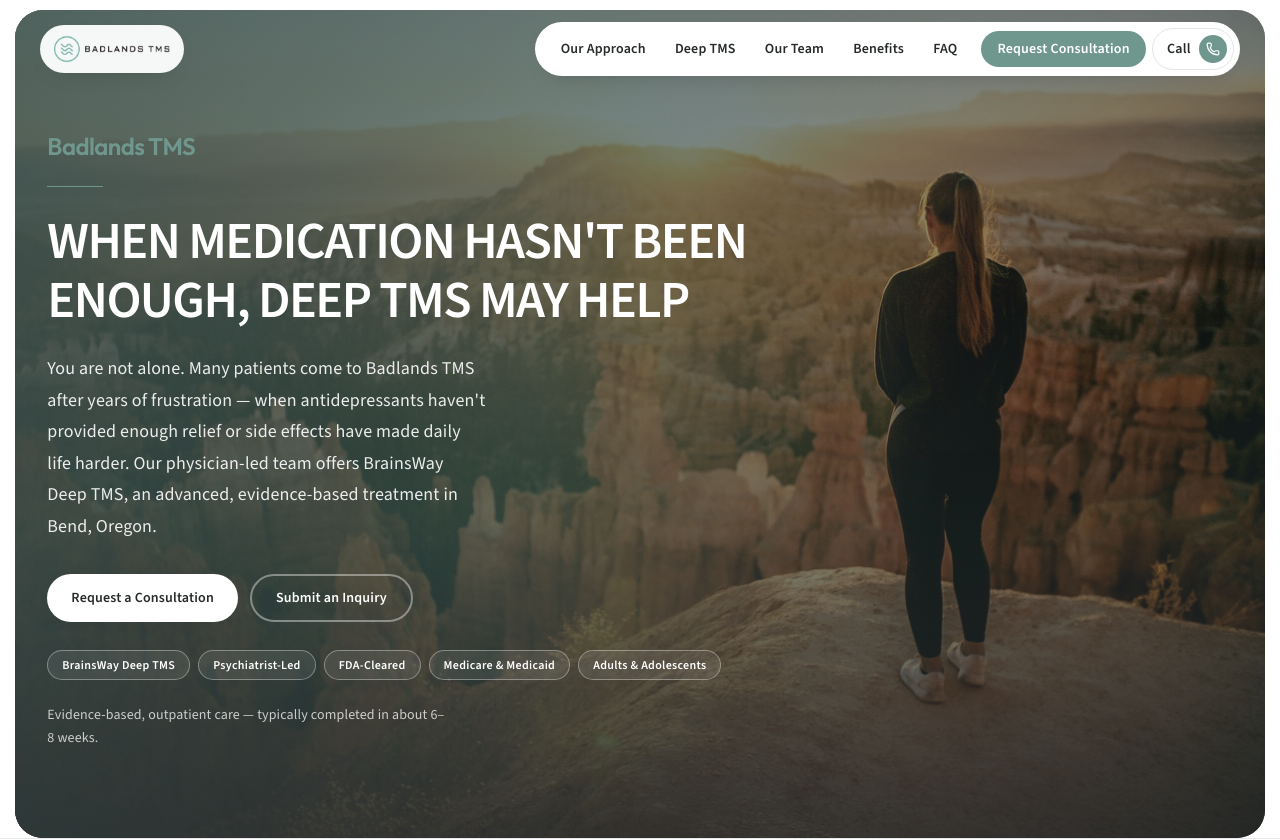
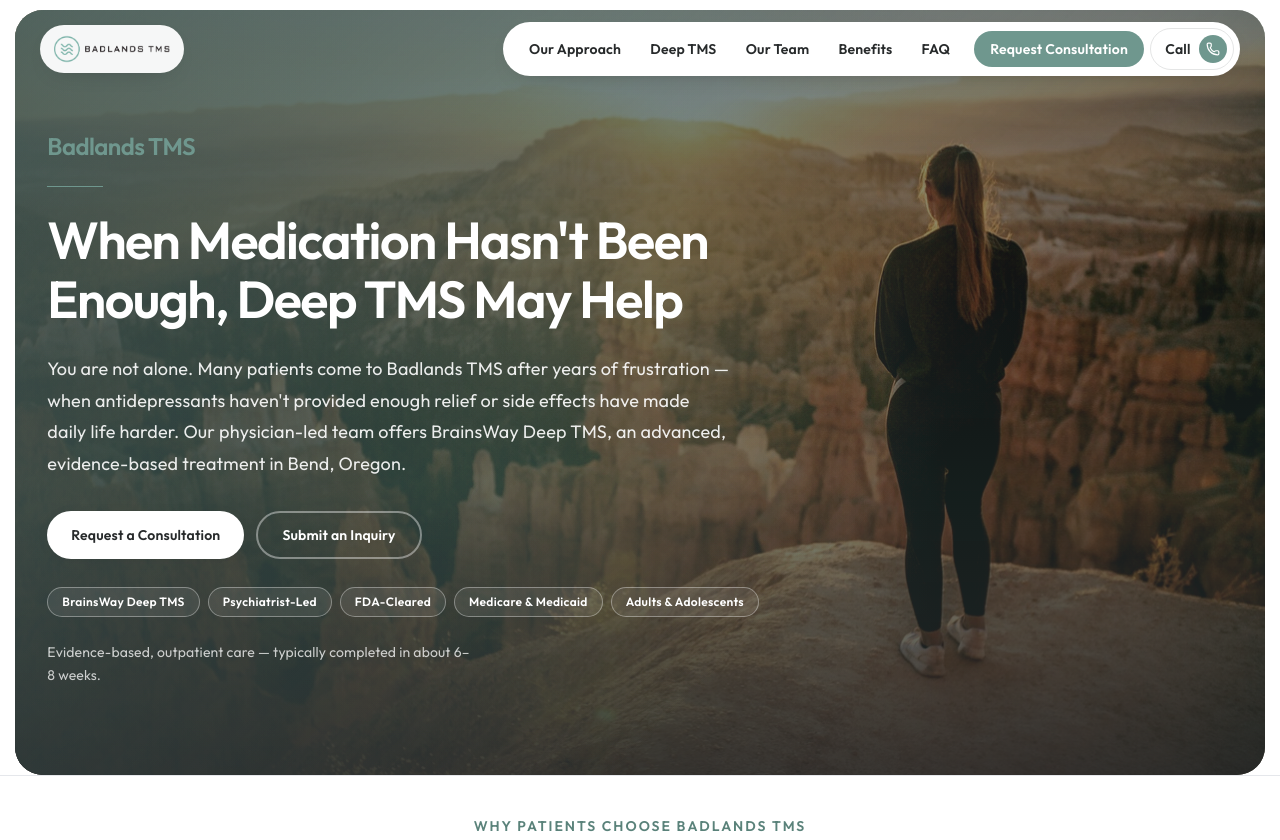
Before and after one commit to farahzahirdev/badlands-tms, a Next.js app: page / in a window 1280 px wide. Shown: the top 840 px of the page. Built offline with nearby package versions, Linux system fonts and the light colour scheme; a web font is replaced by a local one.

Commit message:
chore:improve hero header

```diff
--- a/src/app/globals.css
+++ b/src/app/globals.css
@@ -15,7 +15,7 @@
 @layer base {
   body {
     @apply bg-bl-white text-bl-body text-bl-charcoal antialiased;
-    font-family: freight-sans-pro, var(--font-source-sans), system-ui, sans-serif;
+    font-family: freight-sans-pro, var(--font-outfit), system-ui, sans-serif;
     letter-spacing: 0.01em;
   }
 
--- a/src/app/layout.tsx
+++ b/src/app/layout.tsx
@@ -1,17 +1,10 @@
 import type { Metadata } from "next";
-import { Outfit, Roboto_Slab, Source_Sans_3 } from "next/font/google";
+import { Outfit, Roboto_Slab } from "next/font/google";
 import "./globals.css";
 
 const outfit = Outfit({
   subsets: ["latin"],
   variable: "--font-outfit",
-  display: "swap",
-  weight: ["400", "500", "600", "700"],
-});
-
-const sourceSans = Source_Sans_3({
-  subsets: ["latin"],
-  variable: "--font-source-sans",
   display: "swap",
   weight: ["400", "500", "600", "700"],
 });
@@ -59,9 +52,7 @@
       <head>
         <link rel="stylesheet" href="https://use.typekit.net/ycc6aem.css" />
       </head>
-      <body
-        className={`${outfit.variable} ${sourceSans.variable} ${robotoSlab.variable} font-body`}
-      >
+      <body className={`${outfit.variable} ${robotoSlab.variable} font-body`}>
         {children}
       </body>
     </html>
--- a/src/components/Hero.tsx
+++ b/src/components/Hero.tsx
@@ -23,7 +23,7 @@
 
           <div className="bl-hero-inner">
             <div className="mx-auto w-full max-w-content px-4 sm:px-6 lg:px-8">
-              <div className="bl-fade-up mx-auto max-w-[780px] space-y-4 text-center text-white sm:space-y-5 lg:mx-0 lg:space-y-6 lg:text-left">
+              <div className="bl-fade-up mx-auto max-w-[920px] space-y-4 text-center text-white sm:space-y-5 lg:mx-0 lg:space-y-6 lg:text-left">
                 <p className="font-heading text-xl font-semibold tracking-tight text-bl-sage sm:text-2xl">
                   {copy.hero.brand}
                 </p>
@@ -33,15 +33,15 @@
                 />
                 <h1
                   id="hero-heading"
-                  className="!text-[clamp(2.1rem,8vw,3.25rem)] !leading-[1.14] !tracking-[-0.03em] !text-white"
+                  className="!normal-case !text-[clamp(2.1rem,8vw,3.25rem)] !leading-[1.14] !tracking-[-0.03em] !text-white"
                   style={{
                     fontFamily:
-                      "freight-sans-pro, var(--font-source-sans), system-ui, sans-serif",
+                      "freight-sans-pro, var(--font-outfit), system-ui, sans-serif",
                   }}
                 >
                   {copy.hero.headline}
                 </h1>
-                <p className="mx-auto mt-1 max-w-[50ch] text-base leading-[1.7] text-white/90 sm:text-lg lg:mx-0 lg:leading-[1.75]">
+                <p className="mx-auto mt-1 max-w-[58ch] text-base leading-[1.7] text-white/90 sm:text-lg lg:mx-0 lg:leading-[1.75]">
                   {copy.hero.subheadline}
                 </p>
 
--- a/tailwind.config.ts
+++ b/tailwind.config.ts
@@ -23,9 +23,9 @@
         },
       },
       fontFamily: {
-        sans: ["var(--font-source-sans)", "system-ui", "sans-serif"],
+        sans: ["var(--font-outfit)", "system-ui", "sans-serif"],
         heading: ["brandon-grotesque", "var(--font-outfit)", "system-ui", "sans-serif"],
-        body: ["freight-sans-pro", "var(--font-source-sans)", "system-ui", "sans-serif"],
+        body: ["freight-sans-pro", "var(--font-outfit)", "system-ui", "sans-serif"],
         slab: ["var(--font-slab)", "var(--font-outfit)", "system-ui", "sans-serif"],
         neusa: ["brandon-grotesque", "var(--font-outfit)", "sans-serif"],
       },
```
